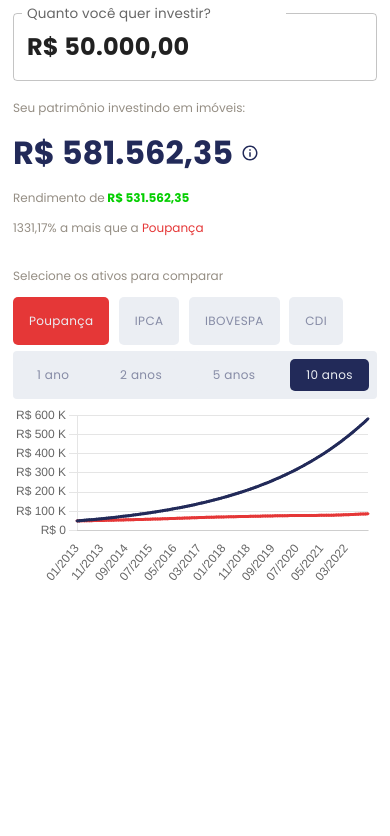
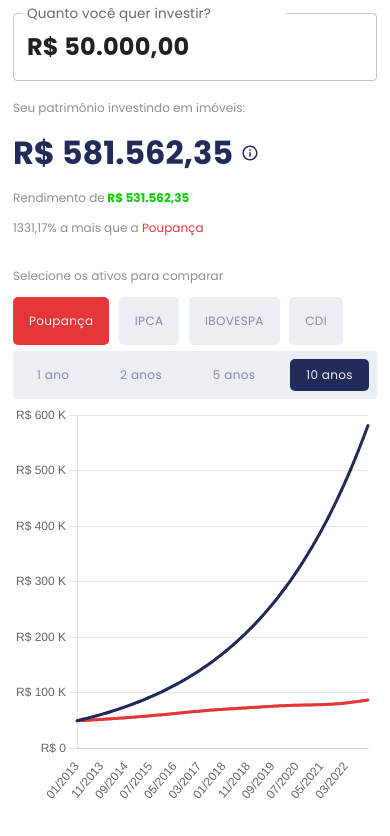
Before and after one commit to O-Investidor-Imobiliario/comparador, a React (Vite) app: page / in a window 390 px wide. Shown: the top 836 px of the page. Built offline with nearby package versions, Linux system fonts and the light colour scheme.

Commit message:
fix: chart responsivity

```diff
--- a/src/components/InvestmentComparator/index.tsx
+++ b/src/components/InvestmentComparator/index.tsx
@@ -172,11 +172,11 @@ export const InvestmentComparator = () => {
         </Column>
       </Row>
       <Row>
-        <Column desktop={12} mobile={12} tablet={12}>
-          {chartData?.labels?.length > 0 && (
+        {chartData?.labels?.length > 0 && (
+          <Column desktop={12} mobile={12} tablet={12}>
             <MultipleLineChart data={chartData} />
-          )}
-        </Column>
+          </Column>
+        )}
       </Row>
     </div>
   );
--- a/src/components/MultipleLineChart/chartOptions.ts
+++ b/src/components/MultipleLineChart/chartOptions.ts
@@ -1,5 +1,5 @@
 export const options = {
-  maintainAspectRatio: true,
+  maintainAspectRatio: false,
   responsive: true,
   stacked: false,
   interaction: {
--- a/src/components/MultipleLineChart/index.tsx
+++ b/src/components/MultipleLineChart/index.tsx
@@ -10,7 +10,9 @@ import {
   ChartData,
   Point,
 } from "chart.js";
+import { useEffect, useState } from "react";
 import { Line } from "react-chartjs-2";
+import { useWindowSize } from "../../hooks/useWindowSize";
 import { options } from "./chartOptions";
 
 ChartJS.register(
@@ -30,5 +32,23 @@ export interface MultipleLineChartProps {
 export const MultipleLineChart: React.FC<MultipleLineChartProps> = ({
   data,
 }) => {
-  return <Line options={options} data={data} />;
+  const [width] = useWindowSize();
+  const [chartWidth, setChartWidth] = useState(0);
+
+  useEffect(() => {
+    console.log(width);
+    if (width >= 700) {
+      setChartWidth(690);
+    } else {
+      setChartWidth(width - 50);
+    }
+  }, [width]);
+
+  return (
+    <Line
+      options={options}
+      data={data}
+      style={{ width: chartWidth, height: 400 }}
+    />
+  );
 };
--- /dev/null
+++ b/src/hooks/useWindowSize.ts
@@ -0,0 +1,14 @@
+import { useLayoutEffect, useState } from "react";
+
+export const useWindowSize = (): number[] => {
+  const [windowSize, setWindowSize] = useState([0, 0]);
+  const updateWindowSize = () => {
+    setWindowSize([window.innerWidth, window.innerHeight]);
+  };
+  useLayoutEffect(() => {
+    window.addEventListener("resize", updateWindowSize);
+    updateWindowSize();
+    return () => window.removeEventListener("resize", updateWindowSize);
+  }, []);
+  return [windowSize[0], windowSize[1]];
+};
```
